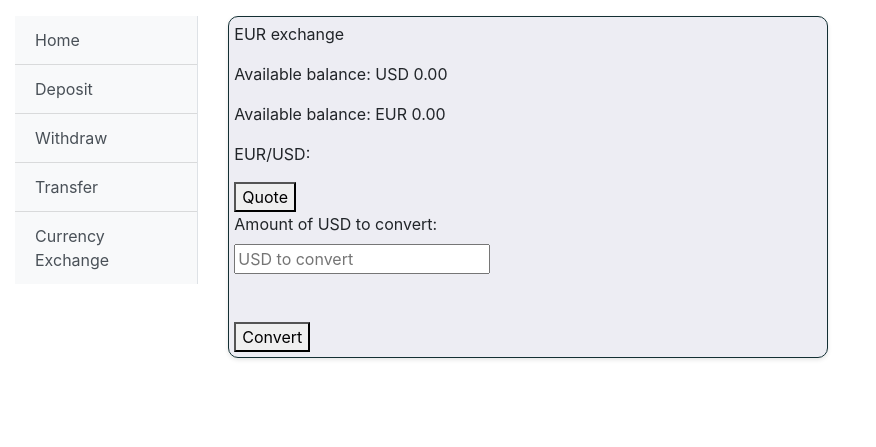
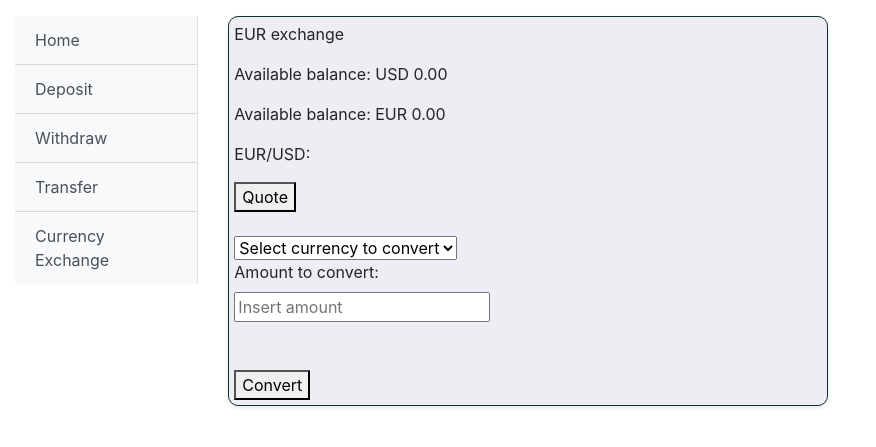
Before and after one commit to ManuelGuerra1987/BankApp, a Django app: page /eur_exchange/ in a window 1280 px wide. Shown: the part 56-503 px from the top of the page, without its empty margins (0-876 px from the left). Run offline with Django 3.2, Linux system fonts and the light colour scheme; a user stored in the database is signed in; some libraries are stand-ins or nearby versions.

Commit message:
EUR exchange added v3

```diff
--- a/bank/templates/bank/eur_exchange.html
+++ b/bank/templates/bank/eur_exchange.html
@@ -12,13 +12,20 @@
 
             <p id="eur_quote">EUR/USD:  </p>
             <button id="eur_quote_button" type="submit" >Quote</button>
-
+            <br><br>
 
         <form action="{% url 'eur_exchange' %}" method="post">
             {% csrf_token %}
 
-            <label for="convert">Amount of USD to convert:</label><br>
-            <input type="text" id="convert" name="convert" placeholder="USD to convert"><br>
+            <div>
+                <select name="currency">
+                    <option disabled selected value="">Select currency to convert</option>
+                    <option value="USDtoEUR">Convert USD to EUR</option>
+                    <option value="EURtoUSD">Convert EUR to USD</option>
+                </select>
+            </div>
+            <label for="amount">Amount to convert:</label><br>
+            <input type="text" id="amount" name="amount" placeholder="Insert amount"><br>
             <input type="hidden" id="exchange_rate_hidden" name="exchange_rate_hidden">
 
             <br><br>
--- a/bank/views.py
+++ b/bank/views.py
@@ -184,7 +184,7 @@ def eur_exchange(request):
 
         try:
             rate = float(request.POST.get('exchange_rate_hidden'))
-            USD_amount_to_convert= float(request.POST.get('convert'))
+            amount_to_convert= float(request.POST.get('amount'))
         except ValueError:
             message = "Quotation or amount not found!"
             return render(request, "bank/eur_exchange.html",
@@ -193,18 +193,46 @@ def eur_exchange(request):
                            'usd_account': usd_account
                            })
 
+        currency = request.POST.get('currency')
 
-        if USD_amount_to_convert > usd_account:
-            message = "Insufficient funds!"
+        if currency == "USDtoEUR":
+
+            if amount_to_convert > usd_account:
+                message = "Insufficient funds!"
+                return render(request, "bank/eur_exchange.html",
+                            {'message': message,
+                            'eur_account': eur_account,
+                            'usd_account': usd_account
+                            })
+
+            EUR_amount = amount_to_convert/rate
+            user.usd_account = float(usd_account) - amount_to_convert
+            user.eur_account = float(eur_account) + EUR_amount
+            user.save()
+
+            return  HttpResponseRedirect(reverse('index'))
+
+        elif currency == "EURtoUSD":
+
+            if amount_to_convert > eur_account:
+                message = "Insufficient funds!"
+                return render(request, "bank/eur_exchange.html",
+                            {'message': message,
+                            'eur_account': eur_account,
+                            'usd_account': usd_account
+                            })
+
+            USD_amount = amount_to_convert*rate
+            user.eur_account = float(eur_account) - amount_to_convert
+            user.usd_account = float(usd_account) + USD_amount
+            user.save()
+
+            return  HttpResponseRedirect(reverse('index'))
+
+        else:
+            message = "Select currency to convert!"
             return render(request, "bank/eur_exchange.html",
-                          {'message': message,
-                           'eur_account': eur_account,
-                           'usd_account': usd_account
-                           })
-
-        EUR_amount = USD_amount_to_convert/rate
-        user.usd_account = float(usd_account) - USD_amount_to_convert
-        user.eur_account = float(eur_account) + EUR_amount
-        user.save()
-
-        return  HttpResponseRedirect(reverse('index'))
+                        {'message': message,
+                        'eur_account': eur_account,
+                        'usd_account': usd_account
+                        })
```
Also changed, not shown: db.sqlite3.
